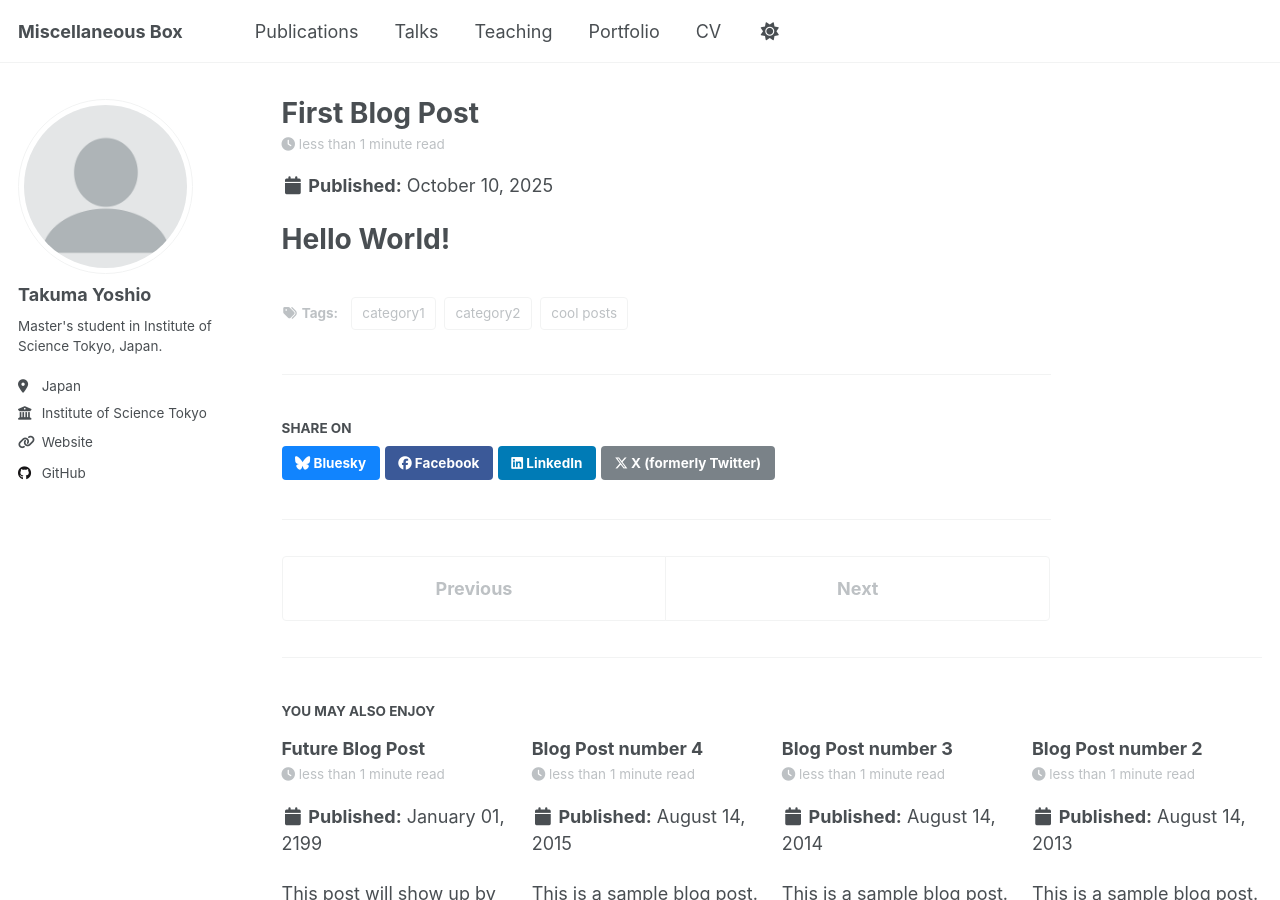
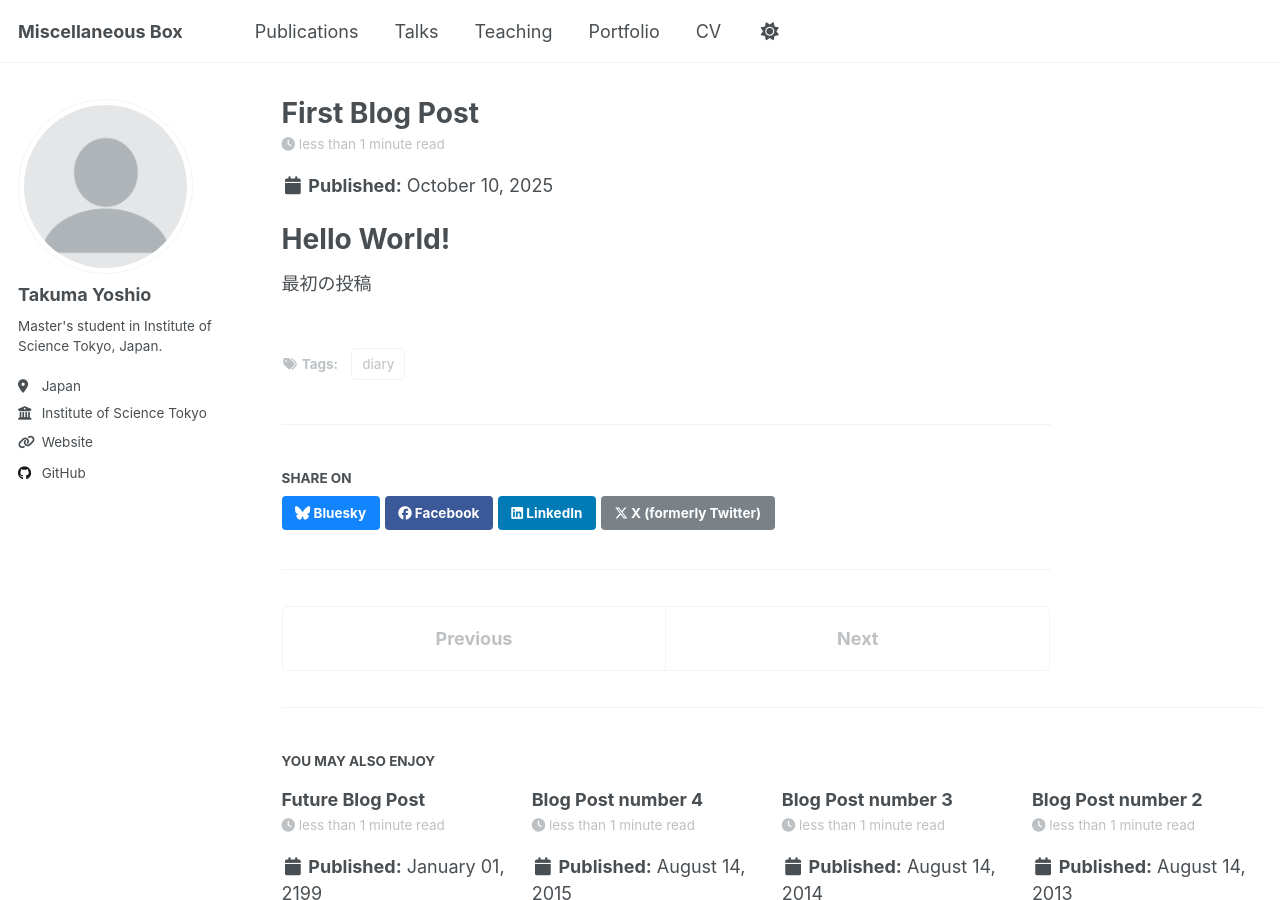
Before and after one commit to ta-yoshi02/ta-yoshi02.github.io, a Jekyll site: the page built from _posts/2025-10-10-blog-post.md, in a window 1280 px wide and 900 px high. Built offline with Jekyll 4.4.1, drawn with Linux system fonts in a browser that asks for light colours; a script that is not in the unit is left out.

Commit message:
最初の投稿

```diff
--- a/_posts/2025-10-10-blog-post.md
+++ b/_posts/2025-10-10-blog-post.md
@@ -1,12 +1,12 @@
 ---
 title: 'First Blog Post'
 date: 2025-10-10
-permalink: /posts/2025/10/blog-post-1/
+permalink: /posts/2025/10/10/
 tags:
-  - cool posts
-  - category1
-  - category2
+  - diary
 ---
 
 Hello World!
 ======
+
+最初の投稿
```
